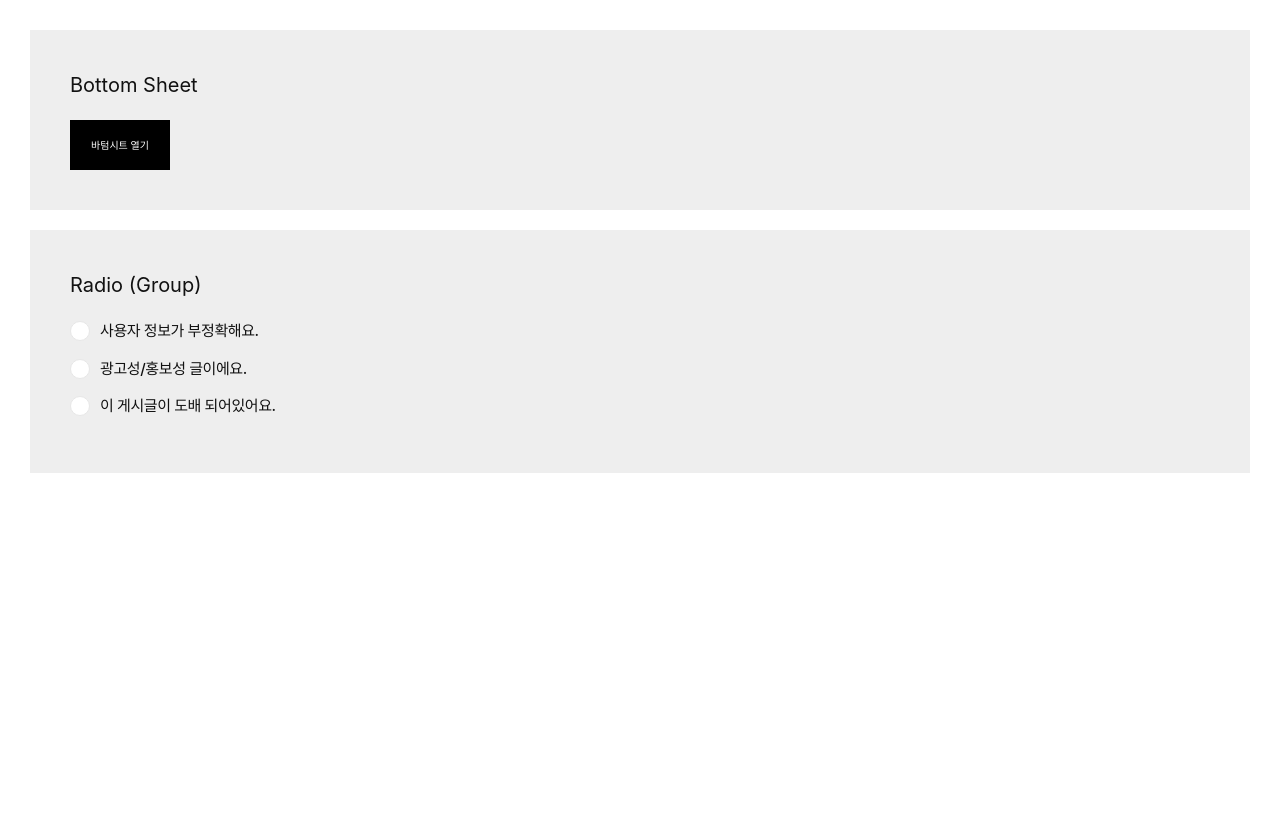
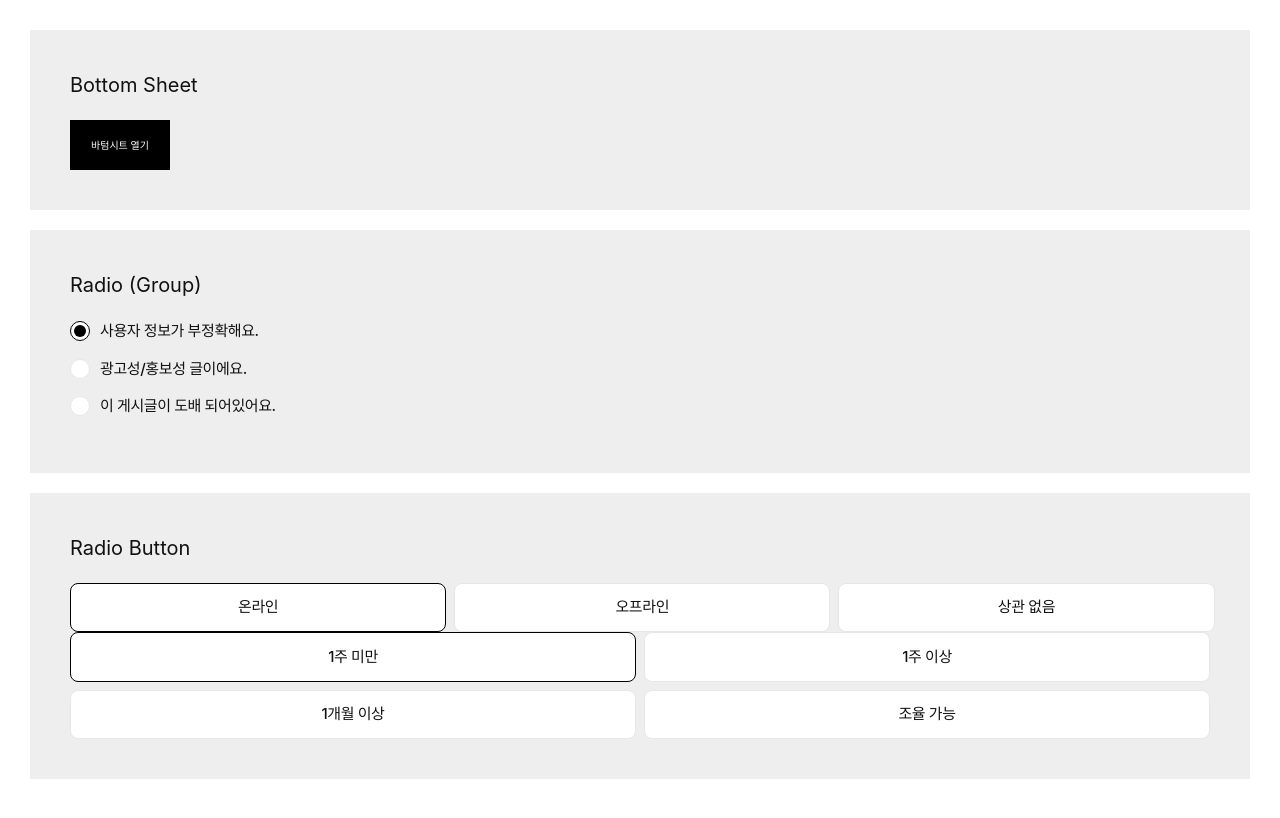
Before and after one commit to depromeet/pingpong-client, a Next.js app: page /playground in a window 1280 px wide. Shown: the top 818 px of the page. Built offline with nearby package versions, Linux system fonts and the light colour scheme; a web font is replaced by a local one.

Commit message:
:sparkles: feat: Add radio block button

```diff
--- /dev/null
+++ b/src/components/common/RadioButtonGroup.tsx
@@ -0,0 +1,83 @@
+import { uniqueId } from 'src/lib/utils';
+import styled from 'styled-components';
+
+import { colors } from '@/constants/styles';
+import type { Radio } from '@/hooks/useRadioGroup';
+
+interface RadioButtonGroup {
+  size?: 'small' | 'medium';
+  currentSelected: Radio | null;
+  list: Radio[];
+  onChange: (args: Radio) => void;
+  name?: string;
+}
+
+const RadioButtonGroup = ({ size = 'medium', currentSelected, list, onChange, name = 'radio' }: RadioButtonGroup) => {
+  return (
+    <RadioButtonContainer size={size}>
+      {list.map((item) => {
+        const isSelected = currentSelected?.label === item.label;
+
+        return (
+          <RadioButton
+            size={size}
+            key={uniqueId('radio')}
+            onClick={() => onChange({ key: item.key, label: item.label })}
+          >
+            <label htmlFor={item.label} className={isSelected ? 'selected' : ''}>
+              <input type="radio" id={item.key} name={name} value={item.label} />
+              <span className="text-b2">{item.label}</span>
+            </label>
+          </RadioButton>
+        );
+      })}
+    </RadioButtonContainer>
+  );
+};
+
+export default RadioButtonGroup;
+
+const RadioButton = styled.div<{ size: 'small' | 'medium' }>`
+  ${({ size }: { size: 'small' | 'medium' }) => (size === 'small' ? `flex: 1 0 33%;` : `flex: 1 0 calc(50% - 0.8rem);`)}
+
+  > label {
+    display: flex;
+    justify-content: center;
+    align-items: center;
+    border: 0.1rem solid ${colors.gray200};
+    border-radius: 0.8rem;
+    background-color: white;
+    padding: 1.25rem;
+    text-align: center;
+    color: ${colors.gray500};
+
+    &.selected {
+      border-color: black;
+    }
+
+    input[type='radio'] {
+      position: fixed;
+      opacity: 0;
+    }
+  }
+`;
+
+const RadioButtonContainer = styled.div<{ size: 'small' | 'medium' }>`
+  display: flex;
+  ${({ size }: { size: 'small' | 'medium' }) =>
+    size === 'small'
+      ? `
+        ${RadioButton} ~ ${RadioButton} {
+        margin-left: 0.8rem;
+      }
+      `
+      : `
+      flex-wrap: wrap;
+      ${RadioButton}:nth-child(even) {
+        margin-left: 0.8rem;
+      }
+      ${RadioButton}:nth-child(3), ${RadioButton}:nth-child(4) {
+        margin-top: 0.8rem;
+      }
+  `};
+`;
--- a/src/components/common/RadioGroup.tsx
+++ b/src/components/common/RadioGroup.tsx
@@ -1,4 +1,3 @@
-import type { ChangeEvent } from 'react';
 import { uniqueId } from 'src/lib/utils';
 import styled from 'styled-components';
 
@@ -8,7 +7,7 @@ import { Radio } from '@/hooks/useRadioGroup';
 interface RadioGroupProps {
   currentSelected: Radio | null;
   list: Radio[];
-  onChange: (e: ChangeEvent<HTMLInputElement>) => void;
+  onChange: (args: Radio) => void;
   name?: string;
 }
 
--- a/src/hooks/useRadioGroup.ts
+++ b/src/hooks/useRadioGroup.ts
@@ -1,5 +1,4 @@
-import type { ChangeEvent } from 'react';
-import { useState } from 'react';
+import { useEffect, useState } from 'react';
 
 export interface Radio {
   key: string;
@@ -7,12 +6,12 @@ export interface Radio {
 }
 
 const useRadioGroup = (list: Radio[]) => {
-  const [currentSelected, setCurrentSelected] = useState<Radio | null>(null);
+  const [currentSelected, setCurrentSelected] = useState<Radio>(list[0]);
 
-  const onChange = (e: ChangeEvent<HTMLInputElement>) => {
+  const onChange = ({ key, label }: Radio) => {
     setCurrentSelected(() => ({
-      key: e.target.id,
-      label: e.target.value,
+      key,
+      label,
     }));
   };
 
--- a/src/pages/playground.tsx
+++ b/src/pages/playground.tsx
@@ -2,6 +2,7 @@ import styled from 'styled-components';
 
 import BottomSheet from '@/components/common/BottomSheet';
 import BottomSheetOptions from '@/components/common/BottomSheetOptions';
+import RadioButtonGroup from '@/components/common/RadioButtonGroup';
 import RadioGroup from '@/components/common/RadioGroup';
 import useBottomSheet from '@/hooks/useBottomSheet';
 import useRadioGroup from '@/hooks/useRadioGroup';
@@ -30,6 +31,48 @@ const Playground = () => {
     },
   ]);
 
+  const {
+    list: locationList,
+    currentSelected: selectedLocation,
+    onChange: onChangeLocation,
+  } = useRadioGroup([
+    {
+      key: 'ONLINE',
+      label: '온라인',
+    },
+    {
+      key: 'OFFLINE',
+      label: '오프라인',
+    },
+    {
+      key: 'BOTH',
+      label: '상관 없음',
+    },
+  ]);
+
+  const {
+    list: periodList,
+    currentSelected: selectedPeriod,
+    onChange: onChangePeriod,
+  } = useRadioGroup([
+    {
+      key: 'DAYLY',
+      label: '1주 미만',
+    },
+    {
+      key: 'WEEKLY',
+      label: '1주 이상',
+    },
+    {
+      key: 'MONTHLY',
+      label: '1개월 이상',
+    },
+    {
+      key: 'NONE',
+      label: '조율 가능',
+    },
+  ]);
+
   return (
     <PlaygroundContainer>
       <PlaygroundBlock>
@@ -42,6 +85,16 @@ const Playground = () => {
       <PlaygroundBlock>
         <PlaygroundTitle>Radio (Group)</PlaygroundTitle>
         <RadioGroup list={list} currentSelected={currentSelected} onChange={onChange} />
+      </PlaygroundBlock>
+      <PlaygroundBlock>
+        <PlaygroundTitle>Radio Button</PlaygroundTitle>
+        <RadioButtonGroup
+          size="small"
+          list={locationList}
+          currentSelected={selectedLocation}
+          onChange={onChangeLocation}
+        />
+        <RadioButtonGroup list={periodList} currentSelected={selectedPeriod} onChange={onChangePeriod} />
       </PlaygroundBlock>
     </PlaygroundContainer>
   );
```
